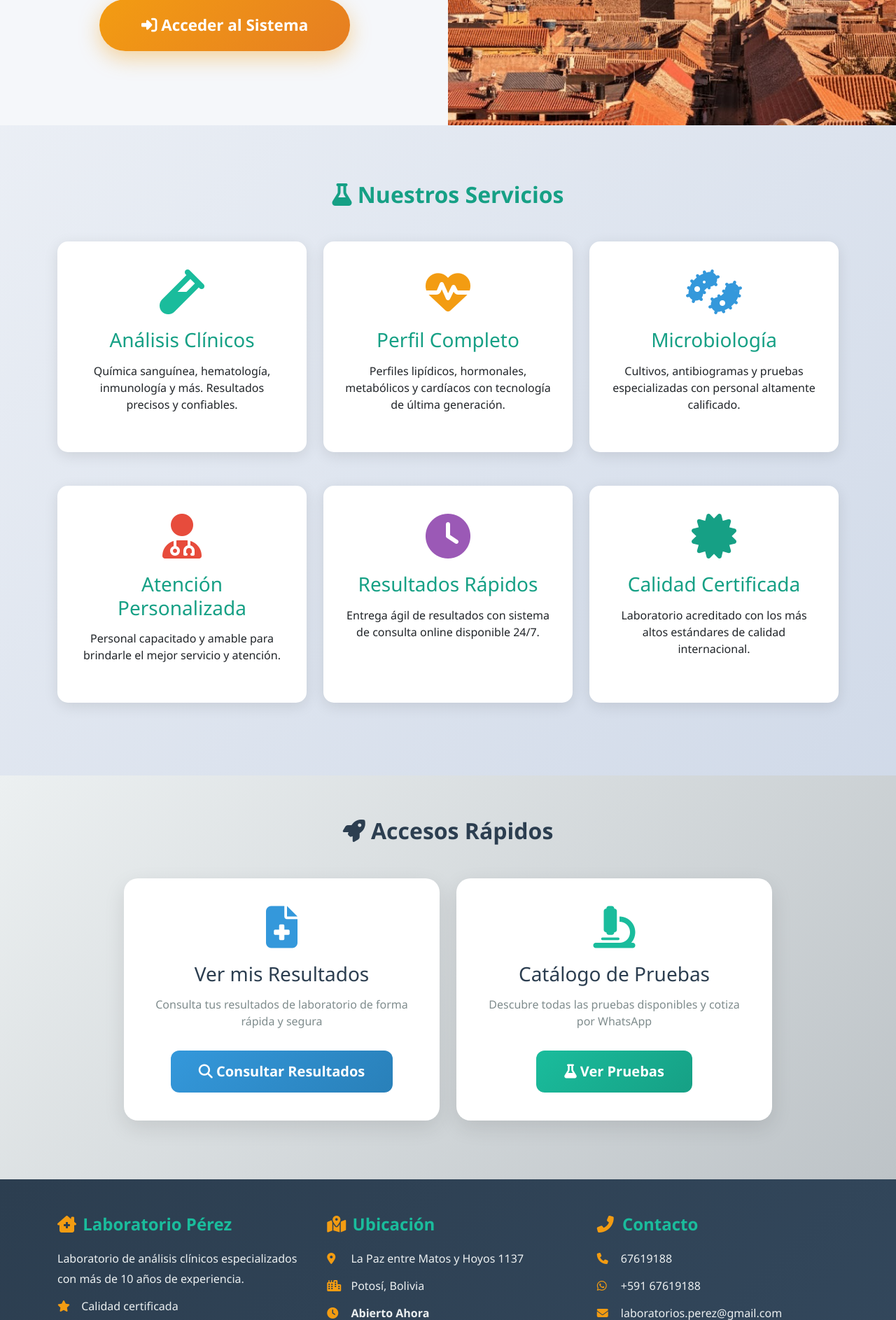
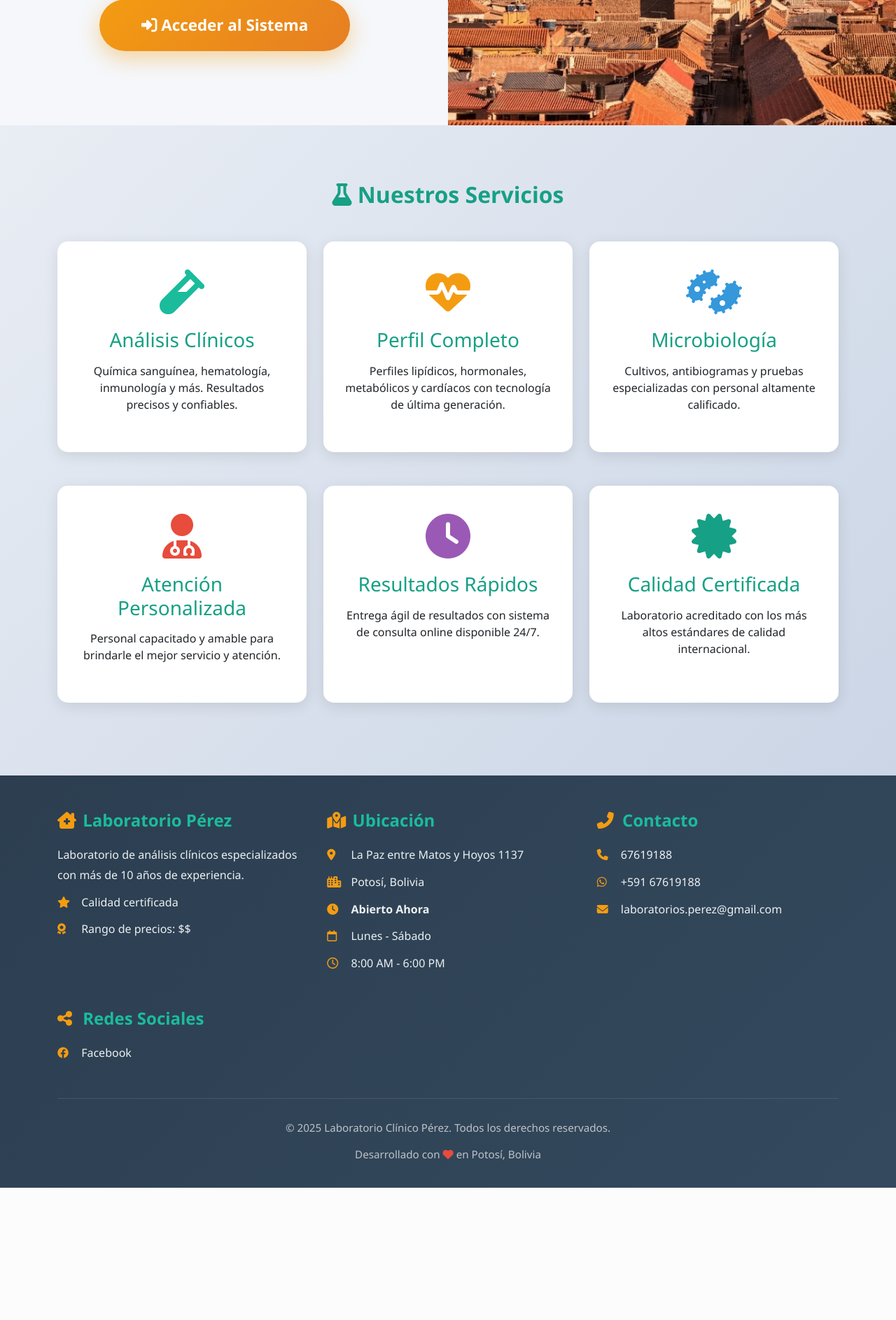
Before and after one commit to Luiscc445/laboratorio-perez, a Python web app: template app/templates/index.html in a window 1280 px wide. Shown: the part 727-2613 px from the top of the page at 70% size. After the commit the page ends 2424 px from the top, so only its background shows below. Run offline with Jinja, Linux system fonts and the light colour scheme; the template is opened without the code that fills it, so the values that code supplies are empty; some libraries are stand-ins or nearby versions.

Commit message:
🔧 Mover botón Pruebas al navbar y quitar sección duplicada
Correcciones:
- Agregado botón 'Pruebas Disponibles' en navbar verde
- Ubicado después de 'Ver mis Resultados'
- Quitada sección 'Accesos Rápidos' de index.html
- Diseño más limpio y profesional
- Navegación consistente en header

Navbar ahora tiene:
- Inicio
- Ver mis Resultados
- Pruebas Disponibles ← NUEVO

🤖 Generated with [Claude Code](https://claude.com/claude-code)

Co-Authored-By: Claude <noreply@anthropic.com>

```diff
--- a/app/templates/base.html
+++ b/app/templates/base.html
@@ -38,6 +38,11 @@
                             <i class="fas fa-file-medical"></i> Ver mis Resultados
                         </a>
                     </li>
+                    <li class="nav-item">
+                        <a class="nav-link {% if request.endpoint == 'main.catalogo_pruebas' %}active{% endif %}" href="{{ url_for('main.catalogo_pruebas') }}">
+                            <i class="fas fa-microscope"></i> Pruebas Disponibles
+                        </a>
+                    </li>
                 </ul>
             </div>
         </div>
--- a/app/templates/index.html
+++ b/app/templates/index.html
@@ -247,49 +247,6 @@ body {
     </div>
 </section>
 
-<!-- Sección de Accesos Rápidos -->
-<section style="background: linear-gradient(135deg, #ECF0F1, #BDC3C7); padding: 60px 0;">
-    <div class="container">
-        <h2 class="text-center mb-5" style="color: #2C3E50; font-weight: bold;">
-            <i class="fas fa-rocket"></i> Accesos Rápidos
-        </h2>
-        <div class="row justify-content-center">
-            <div class="col-md-5 mb-4">
-                <div style="background: white; border-radius: 20px; padding: 40px; text-align: center; box-shadow: 0 10px 30px rgba(0,0,0,0.1); transition: all 0.3s ease;"
-                     onmouseover="this.style.transform='translateY(-10px)'; this.style.boxShadow='0 20px 40px rgba(52,152,219,0.3)'"
-                     onmouseout="this.style.transform='translateY(0)'; this.style.boxShadow='0 10px 30px rgba(0,0,0,0.1)'">
-                    <i class="fas fa-file-medical" style="font-size: 60px; color: #3498DB; margin-bottom: 20px;"></i>
-                    <h3 style="color: #2C3E50; margin-bottom: 15px;">Ver mis Resultados</h3>
-                    <p style="color: #7F8C8D; margin-bottom: 30px;">Consulta tus resultados de laboratorio de forma rápida y segura</p>
-                    <a href="{{ url_for('main.portal_resultados') }}"
-                       class="btn btn-lg"
-                       style="background: linear-gradient(135deg, #3498DB, #2980B9); color: white; border: none; border-radius: 12px; padding: 15px 40px; font-weight: 600; text-decoration: none; display: inline-block; transition: all 0.3s ease;"
-                       onmouseover="this.style.transform='scale(1.05)'"
-                       onmouseout="this.style.transform='scale(1)'">
-                        <i class="fas fa-search"></i> Consultar Resultados
-                    </a>
-                </div>
-            </div>
-            <div class="col-md-5 mb-4">
-                <div style="background: white; border-radius: 20px; padding: 40px; text-align: center; box-shadow: 0 10px 30px rgba(0,0,0,0.1); transition: all 0.3s ease;"
-                     onmouseover="this.style.transform='translateY(-10px)'; this.style.boxShadow='0 20px 40px rgba(26,188,156,0.3)'"
-                     onmouseout="this.style.transform='translateY(0)'; this.style.boxShadow='0 10px 30px rgba(0,0,0,0.1)'">
-                    <i class="fas fa-microscope" style="font-size: 60px; color: #1ABC9C; margin-bottom: 20px;"></i>
-                    <h3 style="color: #2C3E50; margin-bottom: 15px;">Catálogo de Pruebas</h3>
-                    <p style="color: #7F8C8D; margin-bottom: 30px;">Descubre todas las pruebas disponibles y cotiza por WhatsApp</p>
-                    <a href="{{ url_for('main.catalogo_pruebas') }}"
-                       class="btn btn-lg"
-                       style="background: linear-gradient(135deg, #1ABC9C, #16A085); color: white; border: none; border-radius: 12px; padding: 15px 40px; font-weight: 600; text-decoration: none; display: inline-block; transition: all 0.3s ease;"
-                       onmouseover="this.style.transform='scale(1.05)'"
-                       onmouseout="this.style.transform='scale(1)'">
-                        <i class="fas fa-flask"></i> Ver Pruebas
-                    </a>
-                </div>
-            </div>
-        </div>
-    </div>
-</section>
-
 <footer class="footer-modern">
     <div class="container">
         <div class="footer-content">
```
